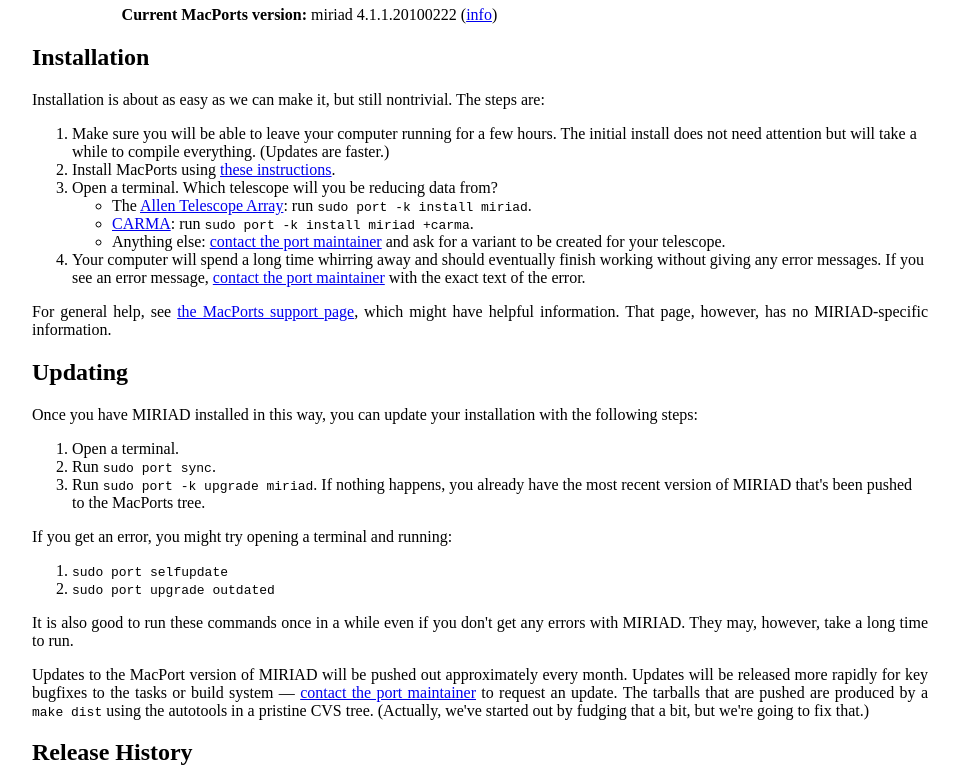
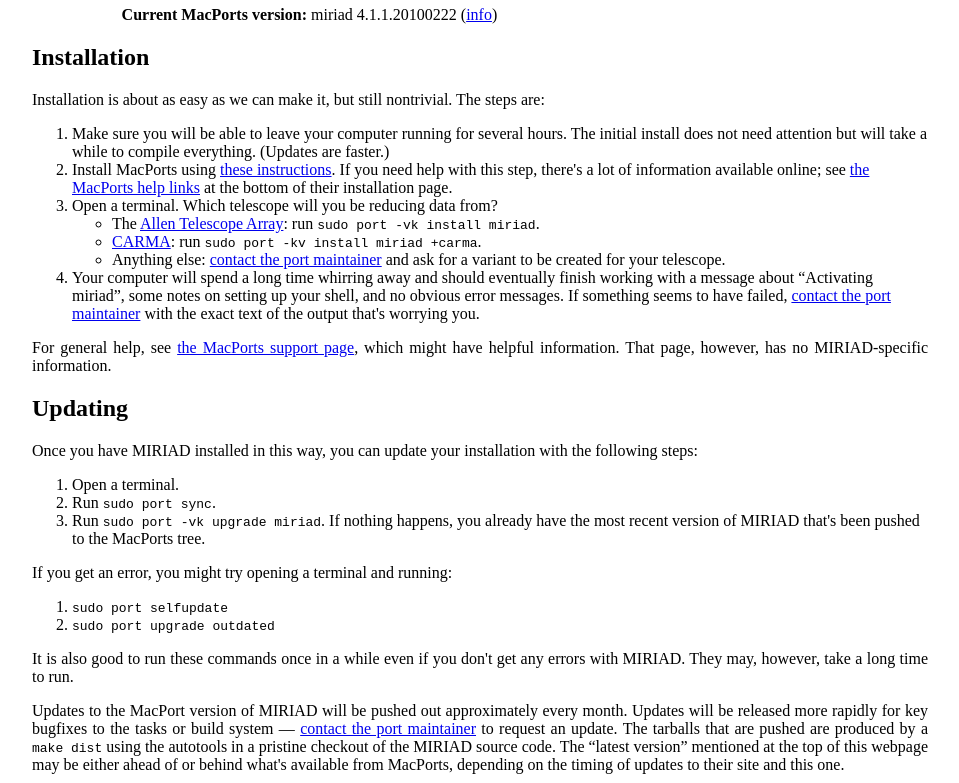
Before and after one commit to pkgw/miriad-macport, a plain HTML site: page web/index.html in a window 1280 px wide. Shown: the part 300-1083 px from the top of the page, without its empty margins (160-1119 px from the left). Drawn offline with Linux system fonts and the light colour scheme.

Commit message:
web: improvements to instructions

```diff
--- a/web/index.html
+++ b/web/index.html
@@ -43,26 +43,31 @@ miriad 4.1.1.20100222 (<a href="#releases">info</a>)</p>
 <p>Installation is about as easy as we can make it, but still
 nontrivial. The steps are:</p>
 <ol>
-<li>Make sure you will be able to leave your computer running for a few
+<li>Make sure you will be able to leave your computer running for several
 hours. The initial install does not need attention but will take a while
 to compile everything. (Updates are faster.)</li>
 <li>Install MacPorts using <a
 href="http://www.macports.org/install.php">these
-instructions</a>.</li>
+instructions</a>. If you need help with this step, there's a lot of
+information available online; see <a
+href="http://www.macports.org/install.php#help">the MacPorts help
+links</a> at the bottom of their installation page.</li>
 <li>Open a terminal. Which telescope will you be reducing data from?
 <ul>
 <li>The <a href="http://ral.berkeley.edu/ata/">Allen Telescope
-Array</a>: run <tt>sudo port -k install miriad</tt>.</li>
-<li><a href="http://www.mmarray.org/">CARMA</a>: run <tt>sudo port -k
+Array</a>: run <tt>sudo port -vk install miriad</tt>.</li>
+<li><a href="http://www.mmarray.org/">CARMA</a>: run <tt>sudo port -kv
 install miriad +carma</tt>.</li>
 <li>Anything else: <a href="#contact">contact the port maintainer</a>
 and ask for a variant to be created for your telescope.</li>
 </ul>
 </li>
-<li>Your computer will spend a long time whirring away and should eventually
-finish working without giving any error messages. If you see an error message,
-<a href="#contact">contact the port maintainer</a> with the exact text of
-the error.</li>
+<li>Your computer will spend a long time whirring away and should
+eventually finish working with a message about &ldquo;Activating
+miriad&rdquo;, some notes on setting up your shell, and no obvious
+error messages. If something seems to have failed, <a
+href="#contact">contact the port maintainer</a> with the exact text of
+the output that's worrying you.</li>
 </ol>
 
 <p>For general help, see <a
@@ -78,7 +83,7 @@ installation with the following steps:</p>
 <ol>
 <li>Open a terminal.</li>
 <li>Run <tt>sudo port sync</tt>.</li>
-<li>Run <tt>sudo port -k upgrade miriad</tt>. If nothing happens, you already
+<li>Run <tt>sudo port -vk upgrade miriad</tt>. If nothing happens, you already
 have the most recent version of MIRIAD that's been pushed to the MacPorts
 tree.</li>
 </ol>
@@ -98,8 +103,11 @@ to run.</p>
 every month. Updates will be released more rapidly for key bugfixes to the
 tasks or build system &mdash; <a href="#contact">contact the port maintainer</a>
 to request an update. The tarballs that are pushed are produced by a
-<tt>make&nbsp;dist</tt> using the autotools in a pristine CVS tree. (Actually,
-we've started out by fudging that a bit, but we're going to fix that.)</p>
+<tt>make&nbsp;dist</tt> using the autotools in a pristine checkout of
+the MIRIAD source code. The &ldquo;latest version&rdquo; mentioned at
+the top of this webpage may be either ahead of or behind what's
+available from MacPorts, depending on the timing of updates to their
+site and this one.</p>
 
 <h2><a name="releases">Release History</a></h2>
 
@@ -137,8 +145,6 @@ git mirror commit id: <tt>fa88a3e98b12b0b5f6e2b41cbf97fbcf2a361a02</tt><br />
 <p><b>Changes from previous version:</b> This is the first MacPorts
 version.</p>
 
-
-
 <h2><a name="contact">Contact</a></h2>
 
 <p>For more information or troubleshooting help, contact the port maintainer,
```
